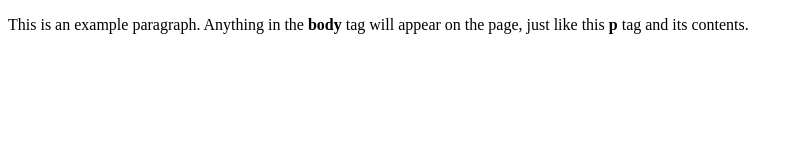
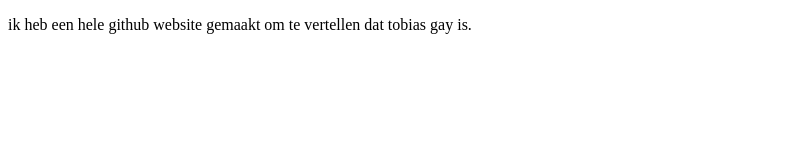
Before and after one commit to Feieee/ewbstie, a plain HTML site: page index.html in a window 1280 px wide. Shown: the whole page, without its empty margins (0-800 px from the left). Drawn offline with Linux system fonts and the light colour scheme.

Commit message:
Update index.html

```diff
--- a/index.html
+++ b/index.html
@@ -1,9 +1,9 @@
 <!doctype html>
 <html>
   <head>
-    <title>ik heb een hele github website gemaakt om te vertellen dat tobias gay is</title>
+    <title>aaa</title>
   </head>
   <body>
-    <p>This is an example paragraph. Anything in the <strong>body</strong> tag will appear on the page, just like this <strong>p</strong> tag and its contents.</p>
+    <p>ik heb een hele github website gemaakt om te vertellen dat tobias gay is.</p>
   </body>
 </html>
```
